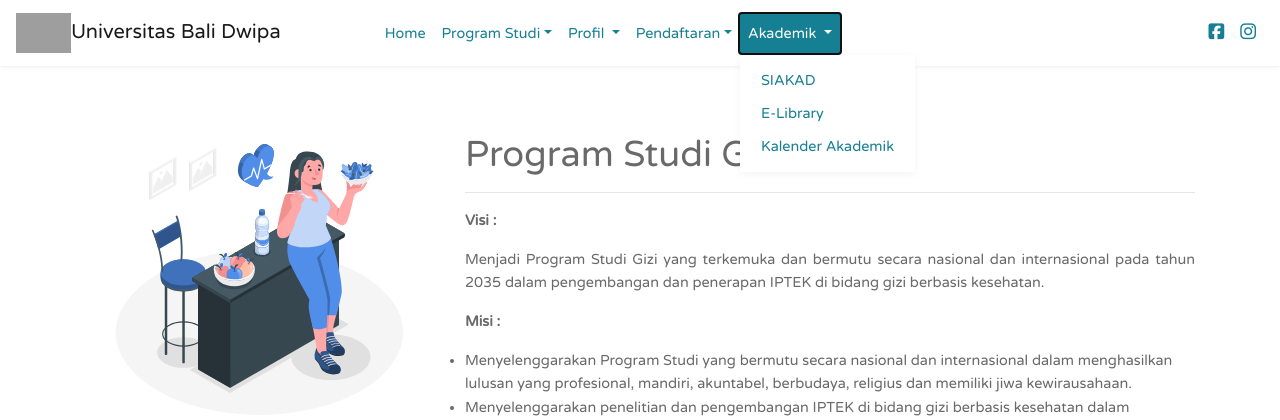
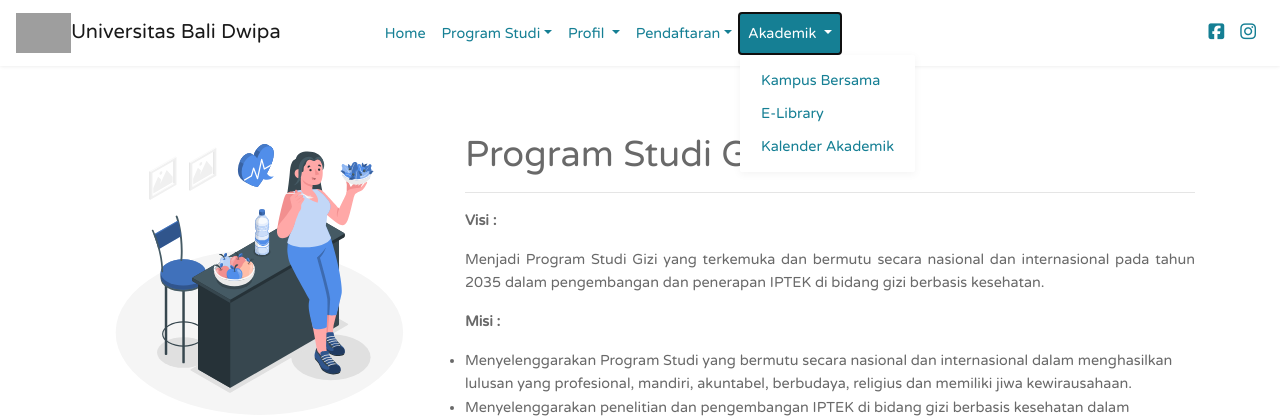
Before and after one commit to dimasdananjaya/ubad-master-site, a Laravel app: page /gizi in a window 1280 px wide, after a click on "Akademik". Shown: the top 420 px of the page. Run offline with Laravel 8, Linux system fonts and the light colour scheme; style sheets or scripts are compiled from the project's sources; some libraries are stand-ins or nearby versions; grey boxes are pictures that could not be loaded.

Commit message:
added link to Kampus Bersama

```diff
--- a/public/css/style.css
+++ b/public/css/style.css
@@ -128,7 +128,7 @@ nav .navbar-nav li a {
 .masthead {
     width: 100%;
     height: 30vw;
-    background-image: url("/resources/logo/hutri.jpg");
+    background-image: url("/resources/logo/hero.jpg");
     background-size: cover;
     background-position: center;
     background-repeat: no-repeat;
--- a/resources/views/layouts/admin-layout.blade.php
+++ b/resources/views/layouts/admin-layout.blade.php
@@ -151,6 +151,7 @@
                         <a data-toggle="dropdown" class="nav-link dropdown-toggle" href="#">Akademik <b
                                 class="caret"></b></a>
                         <ul class="dropdown-menu">
+                            <li class="nav-item"><a href="https://kampusbersama.id/auth/login" class="dropdown-item">Kampus Bersama</a></li>
                             <li class="nav-item"><a href="https://siakad.balidwipa.ac.id/" class="dropdown-item">SIAKAD</a></li>
                             <li class="nav-item"><a href="https://elibrary.balidwipa.ac.id/" class="dropdown-item">E-Library</a></li>
                             <li class="nav-item"><a href="https://balidwipa.ac.id/kalender-akademik" class="dropdown-item">Kalender Akademik</a></li>
--- a/resources/views/layouts/app.blade.php
+++ b/resources/views/layouts/app.blade.php
@@ -149,6 +149,7 @@
                         <a data-toggle="dropdown" class="nav-link dropdown-toggle" href="#">Akademik <b
                                 class="caret"></b></a>
                         <ul class="dropdown-menu">
+                            <li class="nav-item"><a href="https://kampusbersama.id/auth/login" class="dropdown-item">Kampus Bersama</a></li>
                             <li class="nav-item"><a href="https://siakad.balidwipa.ac.id/" class="dropdown-item">SIAKAD</a></li>
                             <li class="nav-item"><a href="https://elibrary.balidwipa.ac.id/" class="dropdown-item">E-Library</a></li>
                             <li class="nav-item"><a href="https://balidwipa.ac.id/kalender-akademik" class="dropdown-item">Kalender Akademik</a></li>
--- a/resources/views/layouts/prodi-layout.blade.php
+++ b/resources/views/layouts/prodi-layout.blade.php
@@ -147,7 +147,7 @@
                         <a data-toggle="dropdown" class="nav-link dropdown-toggle" href="#">Akademik <b
                                 class="caret"></b></a>
                         <ul class="dropdown-menu">
-                            <li class="nav-item"><a href="https://siakad.balidwipa.ac.id/" class="dropdown-item">SIAKAD</a></li>
+                            <li class="nav-item"><a href="https://kampusbersama.id/auth/login" class="dropdown-item">Kampus Bersama</a></li>
                             <li class="nav-item"><a href="https://elibrary.balidwipa.ac.id/" class="dropdown-item">E-Library</a></li>
                             <li class="nav-item"><a href="https://balidwipa.ac.id/kalender-akademik" class="dropdown-item">Kalender Akademik</a></li>
                         </ul>
```
